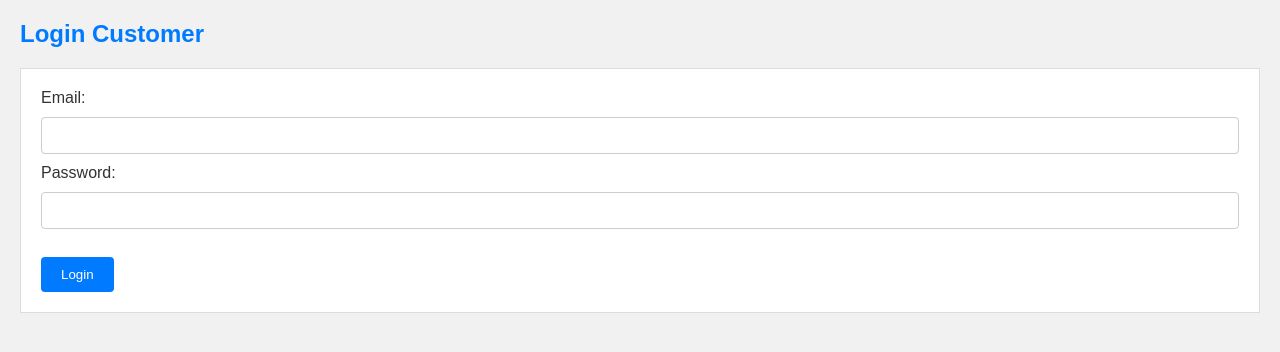
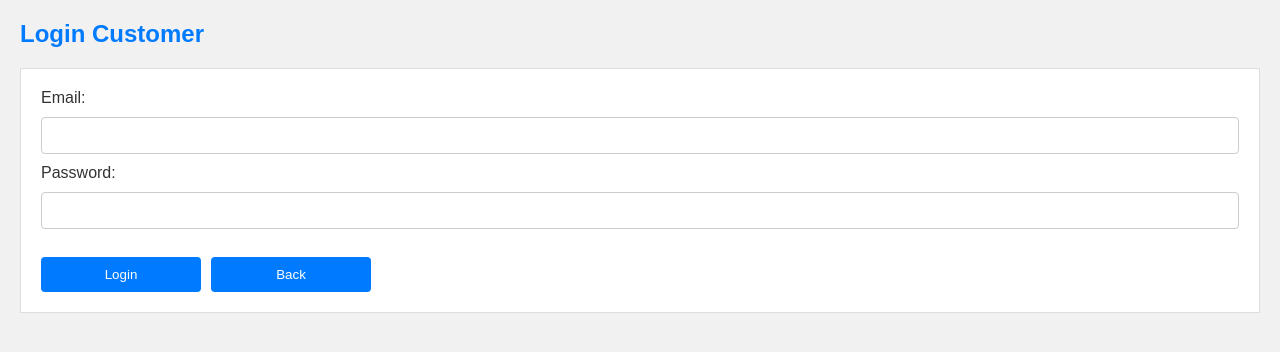
Before and after one commit to wawszczakd/front-end, a React (Create React App) app: page /start in a window 1280 px wide. Both pictures are taken after a click on the button "Login Customer". Shown: the top 352 px of the page. Built offline with nearby package versions, Linux system fonts and the light colour scheme.

Commit message:
Added back buttons

```diff
--- a/src/components/customer/views.js
+++ b/src/components/customer/views.js
@@ -1,5 +1,5 @@
 import React, { useState, useEffect } from 'react';
-import { useParams } from 'react-router-dom';
+import { useParams, useNavigate } from 'react-router-dom';
 
 import { CustomerCompanyCard, CustomerServiceCard, CustomerEmployeeCard } from './cards.js';
 import { API_URL } from '../../App.js';
@@ -7,6 +7,8 @@ import { API_URL } from '../../App.js';
 import '../../style.css';
 
 export const CustomerDashboard = () => {
+  const navigate = useNavigate();
+
   const [companies, setCompanies] = useState([]);
 
   useEffect(() => {
@@ -18,10 +20,21 @@ export const CustomerDashboard = () => {
       });
   }, []);
 
+  const handleBack = () => {
+    navigate(`/start`);
+  };
+
   return (
     <div className="companies-list-layout">
       <div className="companies-list-top">
+        <button className="button" onClick={handleBack}>Back</button>
+
+        <br />
+        <br />
+
         <h2>List of Companies</h2>
+
+        <br />
       </div>
 
       <div className="companies-list-bottom">
@@ -34,6 +47,8 @@ export const CustomerDashboard = () => {
 };
 
 export const CustomerCompanyDetails = () => {
+  const navigate = useNavigate();
+
   const { companyId } = useParams();
   const [company, setCompany] = useState(null);
 
@@ -50,9 +65,18 @@ export const CustomerCompanyDetails = () => {
     return <div>Loading...</div>;
   }
 
+  const handleBack = () => {
+    navigate(`/customer-dashboard`);
+  };
+
   return (
     <div className="split-layout">
       <div className="top-pane">
+        <button className="button" onClick={handleBack}>Back</button>
+
+        <br />
+        <br />
+
         <h2>Company Details</h2>
         <h3>{company.name}</h3>
         <p>{company.long_description}</p>
@@ -96,6 +120,10 @@ export const CustomerCompanyDetails = () => {
 };
 
 export const BookingForm = () => {
+  const navigate = useNavigate();
+
+  const { companyId } = useParams();
+
   const [date, setDate] = useState('');
   const [time, setTime] = useState('');
   const [email, setEmail] = useState('');
@@ -110,6 +138,10 @@ export const BookingForm = () => {
     };
 
     console.log('Form Data:', formData);
+  };
+
+  const handleBack = () => {
+    navigate(`/customer-dashboard/${companyId}`);
   };
 
   return (
@@ -140,7 +172,8 @@ export const BookingForm = () => {
           required
         />
         <br />
-        <button type="submit">Submit</button>
+        <button className="button" type="submit">Submit</button>
+        <button className="button" onClick={handleBack}>Back</button>
       </form>
     </div>
   );
--- a/src/components/owner/adding.js
+++ b/src/components/owner/adding.js
@@ -45,9 +45,14 @@ export const AddCompany = () => {
       });
   };
 
+  const handleBack = () => {
+    navigate(`/owner-dashboard`);
+  };
+
   return (
     <div>
       <h2>Add Company</h2>
+
       <form onSubmit={handleSubmit}>
         <label>Name:</label>
         <input
@@ -88,7 +93,8 @@ export const AddCompany = () => {
           required
         />
         <br />
-        <button type="submit">Add Company</button>
+        <button className="button" type="submit">Add Company</button>
+        <button className="button" onClick={handleBack}>Back</button>
       </form>
     </div>
   );
@@ -133,9 +139,14 @@ export const AddService = () => {
       });
   };
 
+  const handleBack = () => {
+    navigate(`/owner-dashboard/${companyId}`);
+  };
+
   return (
     <div>
       <h2>Add Service</h2>
+
       <form onSubmit={handleSubmit}>
         <label>Name:</label>
         <input
@@ -172,7 +183,8 @@ export const AddService = () => {
           required
         />
         <br />
-        <button type="submit">Add Service</button>
+        <button className="button" type="submit">Add Service</button>
+        <button className="button" onClick={handleBack}>Back</button>
       </form>
     </div>
   );
@@ -304,9 +316,14 @@ export const AddEmployee = () => {
     su: 'Sunday'
   };
 
+  const handleBack = () => {
+    navigate(`/owner-dashboard/${companyId}`);
+  };
+
   return (
     <div>
       <h2>Add Employee</h2>
+
       <form onSubmit={handleSubmit}>
         <label>Name:</label>
         <input
@@ -374,7 +391,8 @@ export const AddEmployee = () => {
           </div>
         ))}
         <br />
-        <button type="submit">Add Employee</button>
+        <button className="button" type="submit">Add Employee</button>
+        <button className="button" onClick={handleBack}>Back</button>
       </form>
     </div>
   );
--- a/src/components/owner/modifying.js
+++ b/src/components/owner/modifying.js
@@ -66,9 +66,14 @@ export const ModifyCompany = () => {
       });
   };
 
+  const handleBack = () => {
+    navigate(`/owner-dashboard`);
+  };
+
   return (
     <div>
       <h2>Modify Company</h2>
+
       <form onSubmit={handleSubmit}>
         <label>Name:</label>
         <input
@@ -109,7 +114,8 @@ export const ModifyCompany = () => {
           required
         />
         <br />
-        <button type="submit">Modify Company</button>
+        <button className="button" type="submit">Modify Company</button>
+        <button className="button" onClick={handleBack}>Back</button>
       </form>
     </div>
   );
@@ -156,9 +162,14 @@ export const ModifyService = () => {
       });
   };
 
+  const handleBack = () => {
+    navigate(`/owner-dashboard/${companyId}`);
+  };
+
   return (
     <div>
       <h2>Modify Service</h2>
+
       <form onSubmit={handleSubmit}>
         <label>Name:</label>
         <input
@@ -195,7 +206,8 @@ export const ModifyService = () => {
           required
         />
         <br />
-        <button type="submit">Modify Service</button>
+        <button className="button" type="submit">Modify Service</button>
+        <button className="button" onClick={handleBack}>Back</button>
       </form>
     </div>
   );
--- a/src/components/owner/views.js
+++ b/src/components/owner/views.js
@@ -39,12 +39,17 @@ export const OwnerDashboard = () => {
     );
   };
 
+  const handleBack = () => {
+    navigate(`/start`);
+  };
+
   return (
     <div className="companies-list-layout">
       <div className="companies-list-top">
         <h2>Owner Dashboard</h2>
 
         <button className="button" onClick={handleAddCompany}>Add Company</button>
+        <button className="button" onClick={handleBack}>Back</button>
 
         <br />
         <br />
@@ -115,14 +120,20 @@ export const OwnerCompanyDetails = () => {
     return <div>Loading...</div>;
   }
 
+  const handleBack = () => {
+    navigate(`/owner-dashboard/`);
+  };
+
   return (
     <div className="split-layout">
       <div className="top-pane">
         <h2>Company Details</h2>
         <h3>{company.name}</h3>
         <p>{company.long_description}</p>
+
         <button className="button" onClick={handleAddService}>Add Service</button>
         <button className="button" onClick={handleAddEmployee}>Add Employee</button>
+        <button className="button" onClick={handleBack}>Back</button>
 
         <br />
         <br />
@@ -173,10 +184,11 @@ export const OwnerCompanyDetails = () => {
 };
 
 export const OwnerEmployeeDetails = () => {
+  const navigate = useNavigate();
+
   const { companyId, employeeId } = useParams();
   const [company, setCompany] = useState(null);
   const [employee, setEmployee] = useState(null);
-
 
   useEffect(() => {
     fetch(`${API_URL}/companies/${companyId}`)
@@ -224,19 +236,33 @@ export const OwnerEmployeeDetails = () => {
     }
   };
 
-  const serviceNames = employee.competence.map((serviceId) => {
-    const service = company.services.find((service) => service.id === serviceId);
-    return service ? service.name : '';
-  });
+  const serviceNames = employee.competence
+  ? employee.competence.map((serviceId) => {
+      const service = company.services.find((service) => service.id === serviceId);
+      return service ? service.name : '';
+    })
+  : [];
+
+  const handleBack = () => {
+    navigate(`/owner-dashboard/${companyId}`);
+  };
 
   return (
     <div className="employee-layout">
       <div className="employee-top">
+        <button className="button" onClick={handleBack}>Back</button>
+
+        <br />
+        <br />
+
         <h2>Employee Details</h2>
         <h3>{employee.name} {employee.surname}</h3>
+
         <br />
+
         <h2>Work Times</h2>
       </div>
+
       <div className="employee-mo">
         <p>Monday</p>
         <ul style={{ padding: '0', paddingLeft: '20px' }}>
@@ -279,6 +305,7 @@ export const OwnerEmployeeDetails = () => {
           {generateTimeList("su", employee.work_times)}
         </ul>
       </div>
+
       <div className="employee-bottom">
         <br />
         <h2>Competence</h2>
--- a/src/components/registration-and-login.js
+++ b/src/components/registration-and-login.js
@@ -29,16 +29,21 @@ export const LoginCustomer = () => {
       .then((response) => response.json())
       .then((data) => {
         localStorage.setItem('token', data.token);
-        navigate('/customer-dashboard');
+        navigate(`/customer-dashboard`);
       })
       .catch((error) => {
         console.error('Error:', error);
       });
   };
 
+  const handleBack = () => {
+    navigate(`/start`);
+  };
+
   return (
     <div>
       <h2>Login Customer</h2>
+
       <form onSubmit={handleSubmit}>
         <label>Email:</label>
         <input
@@ -57,7 +62,8 @@ export const LoginCustomer = () => {
         />
         <br />
         <br />
-        <button type="submit">Login</button>
+        <button className="button" type="submit">Login</button>
+        <button className="button" onClick={handleBack}>Back</button>
       </form>
     </div>
   );
@@ -87,16 +93,21 @@ export const LoginOwner = () => {
       .then((response) => response.json())
       .then((data) => {
         localStorage.setItem('token', data.token);
-        navigate('/owner-dashboard');
+        navigate(`/owner-dashboard`);
       })
       .catch((error) => {
         console.error('Error:', error);
       });
   };
 
+  const handleBack = () => {
+    navigate(`/start`);
+  };
+
   return (
     <div>
       <h2>Login Owner</h2>
+
       <form onSubmit={handleSubmit}>
         <label>Email:</label>
         <input
@@ -115,7 +126,8 @@ export const LoginOwner = () => {
         />
         <br />
         <br />
-        <button type="submit">Login</button>
+        <button className="button" type="submit">Login</button>
+        <button className="button" onClick={handleBack}>Back</button>
       </form>
     </div>
   );
@@ -148,16 +160,21 @@ export const RegisterCustomer = () => {
     })
       .then((response) => response.json())
       .then((data) => {
-        navigate(`/start`);
+        navigate(`/login-customer`);
       })
       .catch((error) => {
         console.error('Error:', error);
       });
   };
 
+  const handleBack = () => {
+    navigate('/start');
+  };
+
   return (
     <div>
       <h2>Register Customer</h2>
+
       <form onSubmit={handleSubmit}>
         <label>Name:</label>
         <input
@@ -192,7 +209,8 @@ export const RegisterCustomer = () => {
         />
         <br />
         <br />
-        <button type="submit">Register</button>
+        <button className="button" type="submit">Register</button>
+        <button className="button" onClick={handleBack}>Back</button>
       </form>
     </div>
   );
@@ -225,16 +243,21 @@ export const RegisterOwner = () => {
     })
       .then((response) => response.json())
       .then((data) => {
-        navigate(`/start`);
+        navigate(`/login-owner`);
       })
       .catch((error) => {
         console.error('Error:', error);
       });
   };
 
+  const handleBack = () => {
+    navigate(`/start`);
+  };
+
   return (
     <div>
       <h2>Register Customer</h2>
+
       <form onSubmit={handleSubmit}>
         <label>Name:</label>
         <input
@@ -269,7 +292,8 @@ export const RegisterOwner = () => {
         />
         <br />
         <br />
-        <button type="submit">Register</button>
+        <button className="button" type="submit">Register</button>
+        <button className="button" onClick={handleBack}>Back</button>
       </form>
     </div>
   );
```
